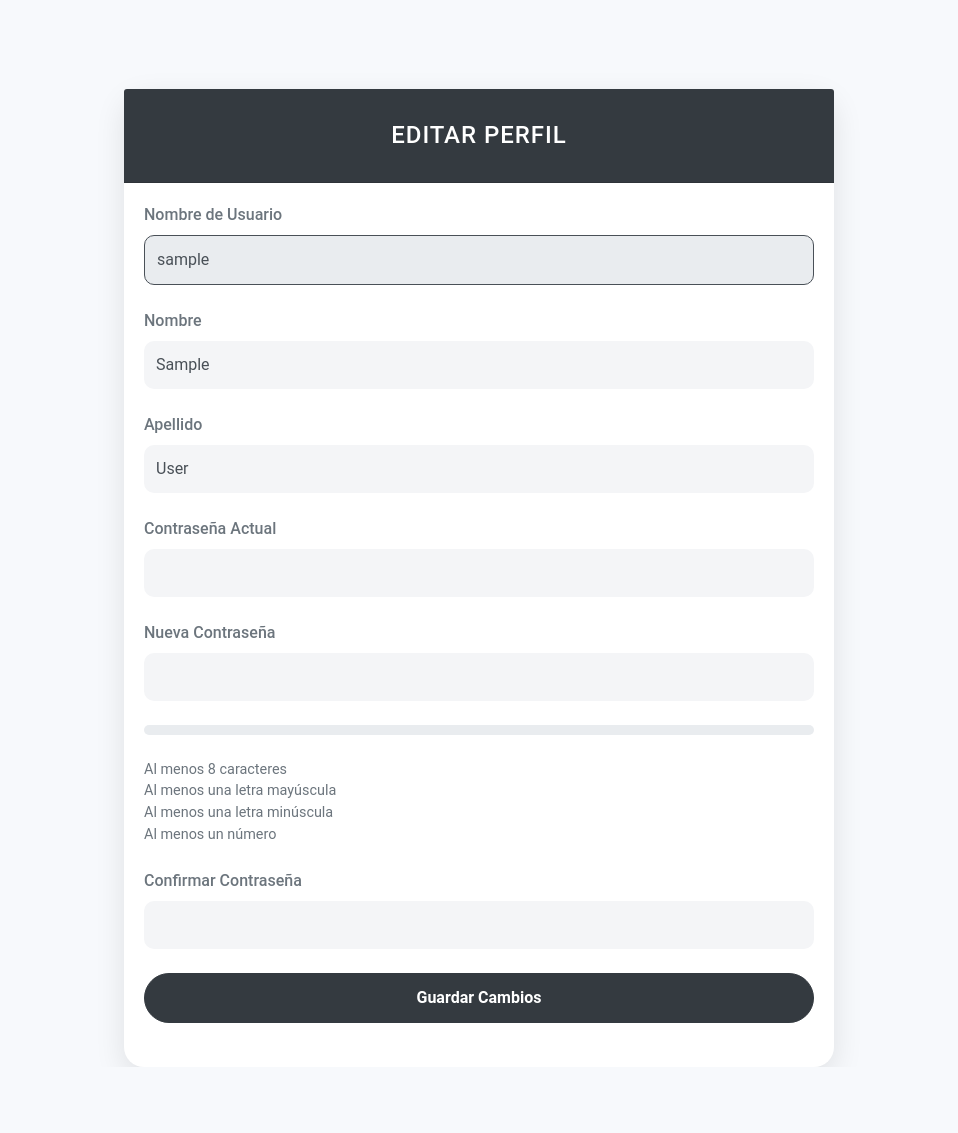
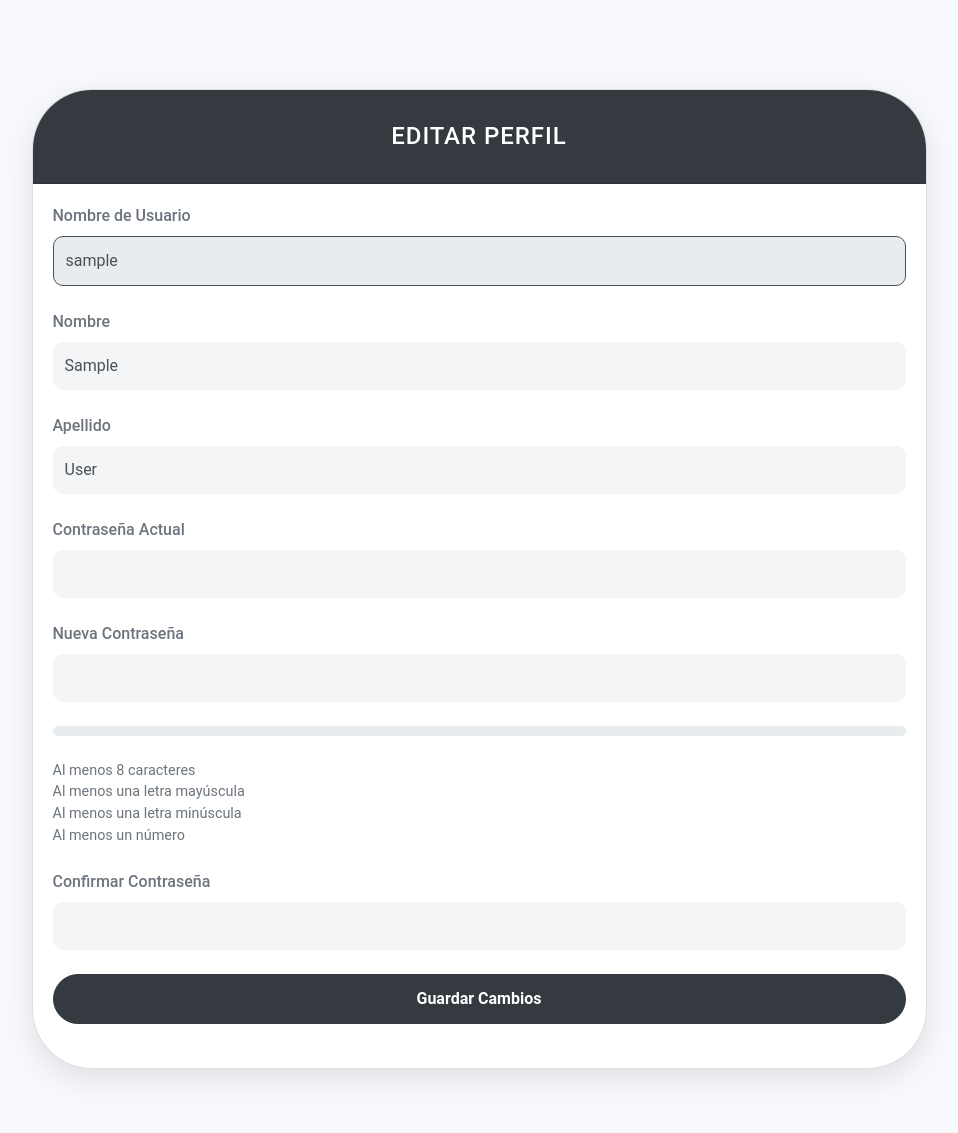
Before and after one commit to bytelu/PSCG-Management-Monitoring-and-Control-Platform, a Django app: page /OICSec/perfil/ in a window 1280 px wide. Shown: the part 61-1194 px from the top of the page, without its empty margins (161-1119 px from the left). Before the commit the page ends 1128 px from the top, so only its background shows below. Run offline with Django 5.2, Linux system fonts and the light colour scheme; the visitor is signed in with stand-in values (Sample User, id 1); some libraries are stand-ins or nearby versions.

Commit message:
Animaciones sutiles a progress-bar de seguridad de contraseña y border radius de card al cargar la pagina

```diff
--- a/templates/profile.html
+++ b/templates/profile.html
@@ -4,6 +4,15 @@
 
 {% block content %}
     <style>
+
+        :root {
+            --bg-danger: #dc3545;
+            --bg-warning: #ffc107;
+            --bg-info: #17a2b8;
+            --bg-primary: #007bff;
+            --bg-success: #28a745;
+        }
+
         /* Estilos generales */
         body {
             background-color: #f7f9fc; /* Fondo claro */
@@ -11,19 +20,34 @@
         }
 
         .container {
-            margin-top: 3rem;
+            margin-bottom: 2rem; /* Espaciado debajo de la tarjeta */
         }
+
 
         .card {
             background: #ffffff;
-            border: none;
-            border-radius: 20px;
+            margin-bottom: 2rem;
+            border-radius: 60px; /* Borde redondeado inicial */
             box-shadow: 0 10px 30px rgba(0, 0, 0, 0.1); /* Sombra elegante */
             transition: transform 0.3s ease, box-shadow 0.3s ease;
+            /* Animación para el borde redondeado */
+            animation: borderRadiusAnimation 1s ease-out forwards;
+            overflow: hidden;
+        }
+
+
+        /* Animación para el borde redondeado */
+        @keyframes borderRadiusAnimation {
+            0% {
+                border-radius: 0; /* Comienza cuadrada */
+            }
+            100% {
+                border-radius: 60px; /* Termina con borde redondeado */
+            }
         }
 
         .card:hover {
-            transform: translateY(-10px); /* Efecto hover */
+            transform: translateY(-2px); /* Efecto hover */
             box-shadow: 0 20px 40px rgba(0, 0, 0, 0.15); /* Más sombra */
         }
 
@@ -228,7 +252,7 @@
         {% endif %}
     <div class="container">
         <div class="row justify-content-center mt-5">
-            <div class="col-md-8">
+            <div class="col-md-10">
                 <div class="card">
                     <div class="card-header display-4">Editar Perfil</div>
 
@@ -324,6 +348,7 @@
         </div>
     </div>
 
+    <script src="https://cdnjs.cloudflare.com/ajax/libs/gsap/3.10.4/gsap.min.js"></script>
     <script>
     $(document).ready(function () {
         var newPasswordChanged = false;
@@ -383,10 +408,12 @@
             var score = result.score;
             var progressClass = '';
             var message = '';
+            var progressWidth = (score * 25) + '%';
+
             switch (score) {
                 case 0:
                     progressClass = 'bg-danger';
-                        message = 'Constraseña muy débil';
+                    message = 'Contraseña muy débil';
                     break;
                 case 1:
                     progressClass = 'bg-warning';
@@ -405,10 +432,19 @@
                     message = 'Contraseña muy fuerte';
                     break;
             }
-                $('#password_strength_progress').removeClass().addClass('progress-bar ' + progressClass).css('width', (score * 25) + '%');
+
+            // Usa GSAP para animar la barra de progreso
+            gsap.to('#password_strength_progress', {
+                duration: 0.5,
+                width: progressWidth,
+                backgroundColor: getComputedStyle(document.documentElement).getPropertyValue('--' + progressClass),
+                ease: "power2.inOut"
+            });
+
             $('#password_strength_message').text(message).removeClass().addClass('oval-background text-center').addClass(progressClass);
         });
     });
 </script>
 
+
 {% endblock %}
```
Lines whose indentation alone changed are shown as unchanged.
